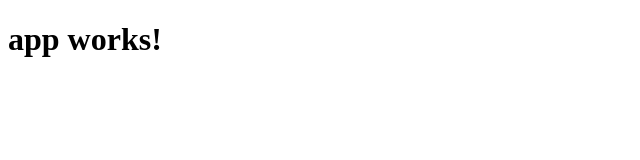
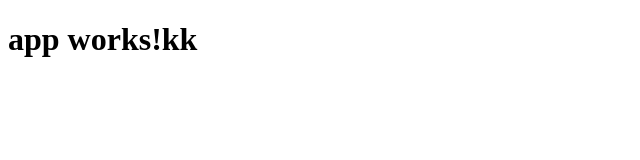
Before and after one commit to wangxuxue/mywebsite, an Angular app: page / in a window 1280 px wide. Shown: the top 160 px of the page, without its empty margins (0-640 px from the left). Built offline with nearby package versions, Linux system fonts and the light colour scheme.

Commit message:
测试暂存

```diff
--- a/src/app/app.component.html
+++ b/src/app/app.component.html
@@ -1,3 +1,3 @@
 <h1>
-  {{title}}
+  {{title}}kk
 </h1>
```
